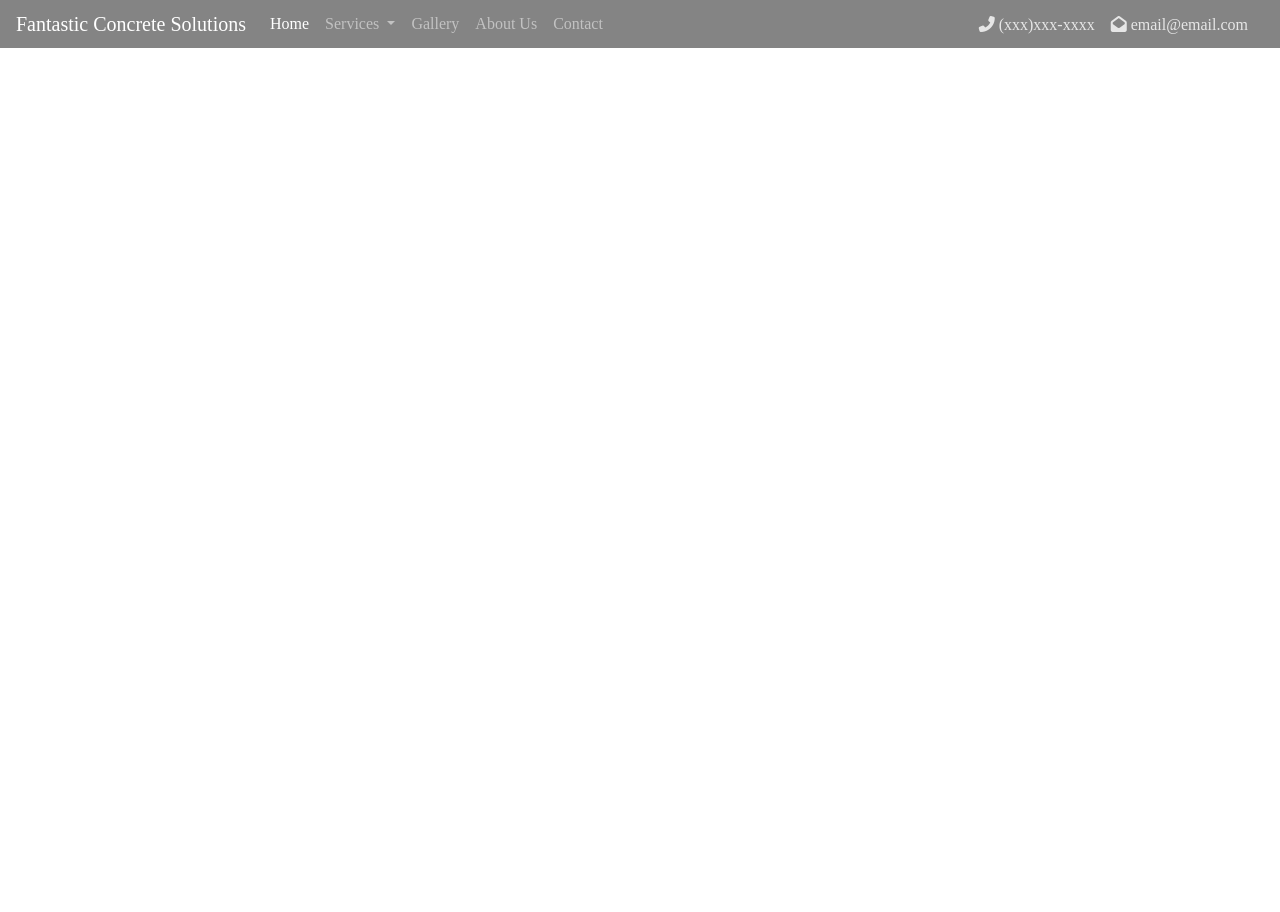
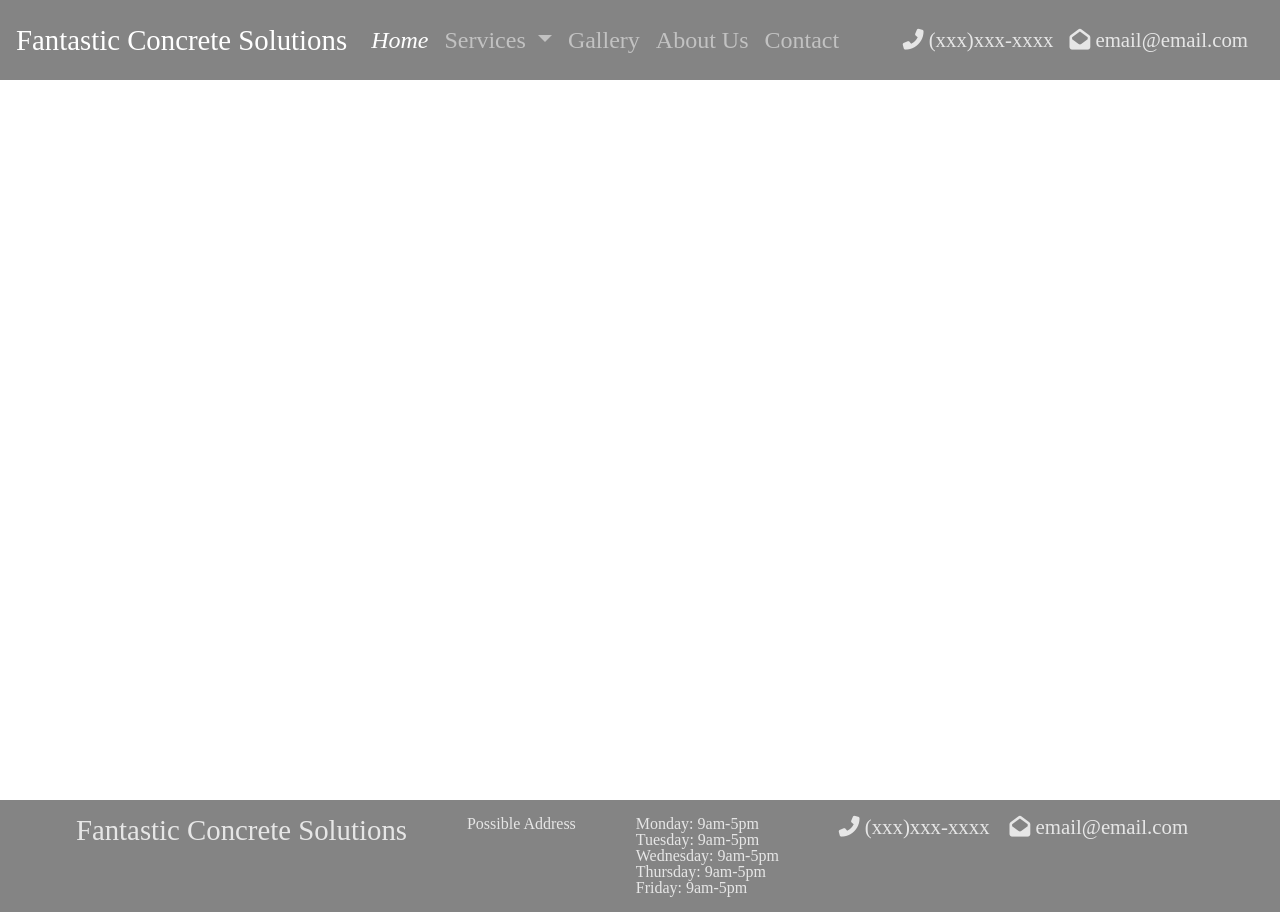
Before and after one commit to khemsoth/fantastic-concrete-solutions, a plain HTML site: page index.html in a window 1280 px wide. Before the commit the page ends 800 px from the top, so only its background shows below. Drawn offline with nearby package versions, Linux system fonts and the light colour scheme.

Commit message:
added footer to home and contact

```diff
--- a/css/style.css
+++ b/css/style.css
@@ -24,7 +24,13 @@ footer, header, hgroup, menu, nav, section {
 	display: block;
 }
 body {
-	line-height: 1;
+  line-height: 1;
+  height: 100%;
+  display: flex;
+  flex-direction: column;
+}
+html {
+  height: 100%;
 }
 ol, ul {
 	list-style: none;
@@ -42,12 +48,25 @@ table {
 	border-spacing: 0;
 }
 
+.container-fluid {
+  padding: 0;
+  min-height: 100%;
+  height: 100%;
+  flex: 1 0 auto;
+}
+
 .navbar {
   background-color: #848484;
+  height: 10vh;
+  font-size: 1.5rem;
+}
+
+.navbar-brand {
+  font-size: 1.8rem;
 }
 
 .content {
-  margin-top: 5rem;
+  margin-top: 6rem;
 }
 
 .contact-form {
@@ -60,4 +79,21 @@ table {
   display: inline-block;
   margin-right: 1rem;
   color: rgba(255, 255, 255, .8);
+  font-size: 1.3rem;
 }
+
+.footer {
+  background-color: #848484;
+  height: 7rem;
+  width: 100%;
+  padding: 1rem;
+  color: rgba(255, 255, 255, .8);
+  display: flex;
+  flex-direction: row;
+  justify-content: space-evenly;
+  flex-shrink: 0;
+}
+
+.footer-name {
+  font-size: 1.8rem;
+}
--- a/index.html
+++ b/index.html
@@ -12,6 +12,7 @@
   <link rel="stylesheet" href="./css/style.css">
   <title>Fantastic Concrete Solutions</title>
 </head>
+
 <body>
   <div class="container-fluid">
   <header>
@@ -22,7 +23,7 @@
       </button>
       <div class="collapse navbar-collapse" id="navbarNavDropdown">
         <ul class="navbar-nav">
-          <li class="nav-item active">
+          <li class="nav-item active font-italic">
             <a class="nav-link" href="index.html">Home <span class="sr-only">(current)</span></a>
           </li>
           <li class="nav-item dropdown">
@@ -58,6 +59,43 @@
     </nav>
   </header>
 
+  <div class="container content">
+
   </div>
+
+</div>
+
+
+  <footer class="footer">
+    <div class="footer-section footer-name">
+      <h3>Fantastic Concrete Solutions</h3>
+    </div>
+
+    <div class="footer-section footer-address">
+      <h3>Possible Address</h3>
+    </div>
+
+    <div class="footer-section footer-hours">
+      <ul class="hour-list">
+        <li>Monday: 9am-5pm</li>
+        <li>Tuesday: 9am-5pm</li>
+        <li>Wednesday: 9am-5pm</li>
+        <li>Thursday: 9am-5pm</li>
+        <li>Friday: 9am-5pm</li>
+      </ul>
+    </div>
+
+    <div class="footer-section">
+      <div class="icons">
+        <i class="fa fa-phone-alt"></i>
+        (xxx)xxx-xxxx
+      </div>
+      <div class="icons">
+        <i class="fas fa-envelope-open"></i>
+        email@email.com
+      </div>
+    </div>
+
+  </footer>
 </body>
 </html>
```
Also changed, not shown: contact.html (+37 -2 lines).
